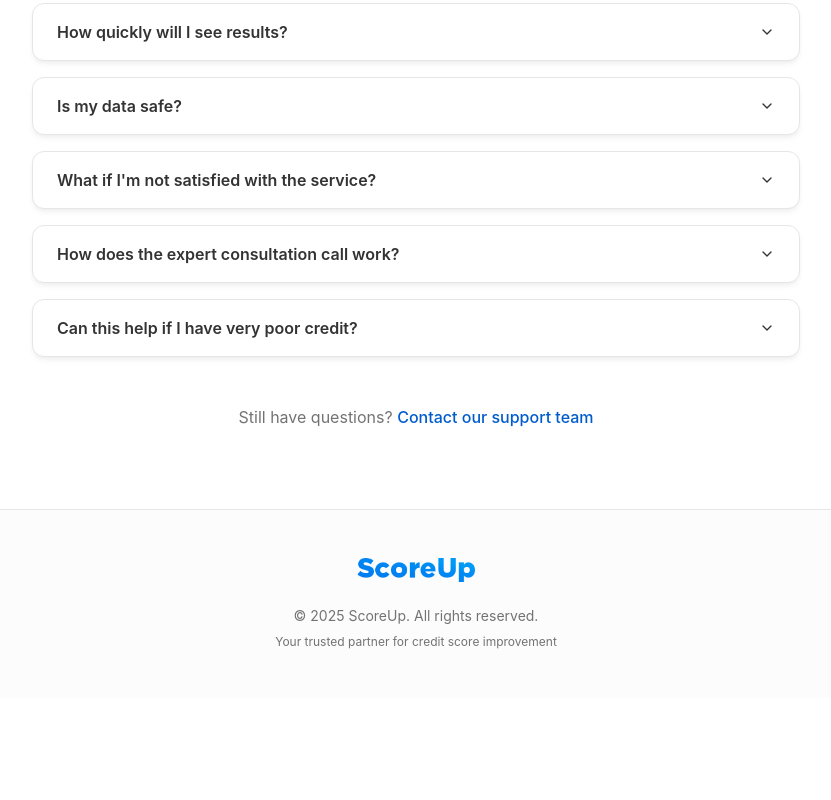
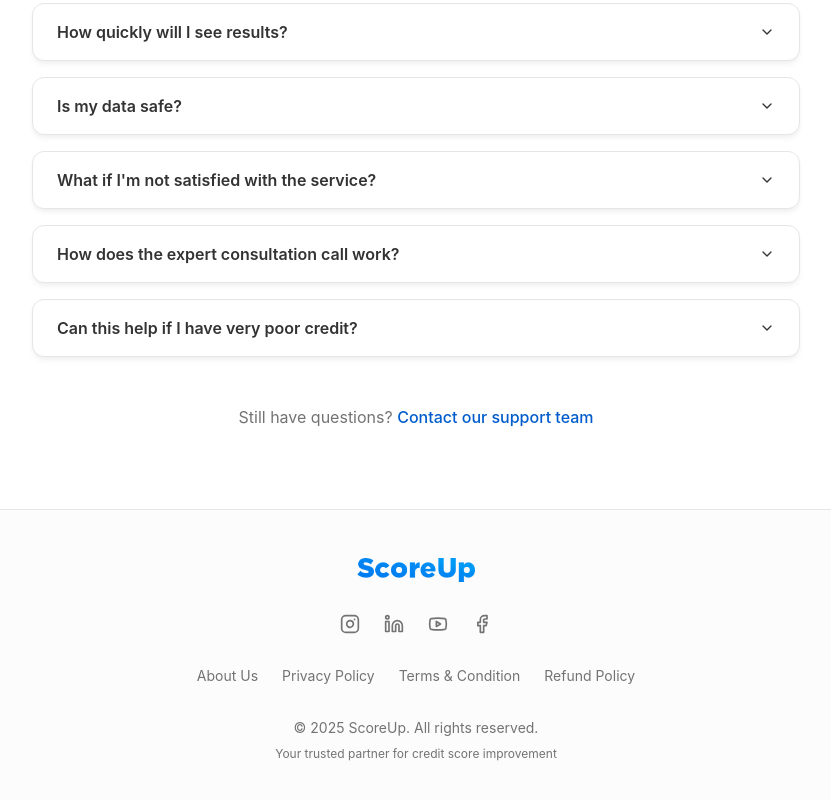
Before and after one commit to shubh099/scoreup-landing-site, a React (Vite) app: page / in a window 1280 px wide. Shown: the part 6189-6989 px from the top of the page, without its empty margins (224-1055 px from the left). Before the commit the page ends 6887 px from the top, so only its background shows below. Built offline with nearby package versions, Linux system fonts and the light colour scheme.

Commit message:
Add footer information
Add social media icons and legal document links to the footer.

```diff
--- a/src/components/Footer.tsx
+++ b/src/components/Footer.tsx
@@ -1,17 +1,78 @@
 
 import React from 'react';
+import { Instagram, Linkedin, Youtube, Facebook } from 'lucide-react';
 
 const Footer = () => {
   return (
     <footer className="bg-muted/30 border-t border-border py-12">
       <div className="container mx-auto px-4">
-        <div className="flex flex-col items-center space-y-6">
+        <div className="flex flex-col items-center space-y-8">
           <div className="flex items-center">
             <img
               src="/lovable-uploads/854e4b68-4eb3-494d-8363-a696f830bda8.png"
               alt="ScoreUp Logo"
               className="h-6 w-auto"
             />
+          </div>
+
+          {/* Social Media Links */}
+          <div className="flex items-center space-x-6">
+            <a
+              href="#"
+              className="text-muted-foreground hover:text-primary transition-colors"
+              aria-label="Instagram"
+            >
+              <Instagram className="h-5 w-5" />
+            </a>
+            <a
+              href="#"
+              className="text-muted-foreground hover:text-primary transition-colors"
+              aria-label="LinkedIn"
+            >
+              <Linkedin className="h-5 w-5" />
+            </a>
+            <a
+              href="#"
+              className="text-muted-foreground hover:text-primary transition-colors"
+              aria-label="YouTube"
+            >
+              <Youtube className="h-5 w-5" />
+            </a>
+            <a
+              href="#"
+              className="text-muted-foreground hover:text-primary transition-colors"
+              aria-label="Facebook"
+            >
+              <Facebook className="h-5 w-5" />
+            </a>
+          </div>
+
+          {/* Legal Links */}
+          <div className="flex flex-wrap justify-center gap-x-6 gap-y-2 text-sm">
+            <a
+              href="#"
+              className="text-muted-foreground hover:text-primary transition-colors"
+            >
+              About Us
+            </a>
+            <a
+              href="#"
+              className="text-muted-foreground hover:text-primary transition-colors"
+            >
+              Privacy Policy
+            </a>
+            <a
+              href="#"
+              className="text-muted-foreground hover:text-primary transition-colors"
+            >
+              Terms & Condition
+            </a>
+            <a
+              href="#"
+              className="text-muted-foreground hover:text-primary transition-colors"
+            >
+              Refund Policy
+            </a>
           </div>
 
           <div className="text-center">
```
